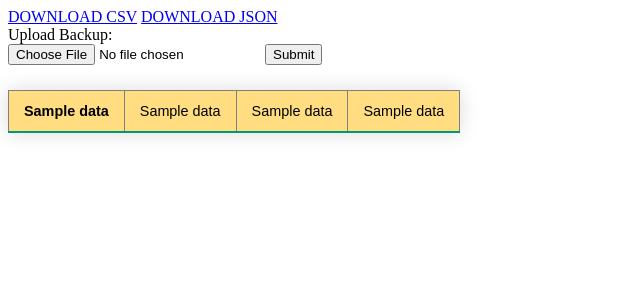
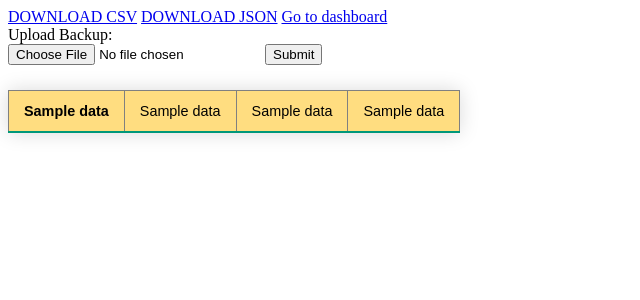
Before and after one commit to RedYellow/habitica-webhooks, a Python web app: template templates/home.html in a window 1280 px wide. Shown: the top 300 px of the page, without its empty margins (0-640 px from the left). Run offline with Jinja, Linux system fonts and the light colour scheme; the template is opened without the code that fills it: most values are stand-ins (such as "Sample title", 1, 10 or a date in 2020).

Commit message:
updated home.html to link to dashboard

```diff
--- a/templates/home.html
+++ b/templates/home.html
@@ -4,6 +4,7 @@
         <link rel="stylesheet" href="/static/style.css">
         <a href="/downloadcsv">DOWNLOAD CSV</a>
         <a href="/downloadjson">DOWNLOAD JSON</a>
+        <a href="/dashapp">Go to dashboard</a>
         <div>Upload Backup:</div>
         <form action = "/uploader" method = "POST"
              enctype = "multipart/form-data">
```
Also changed, not shown: 1 other file.
